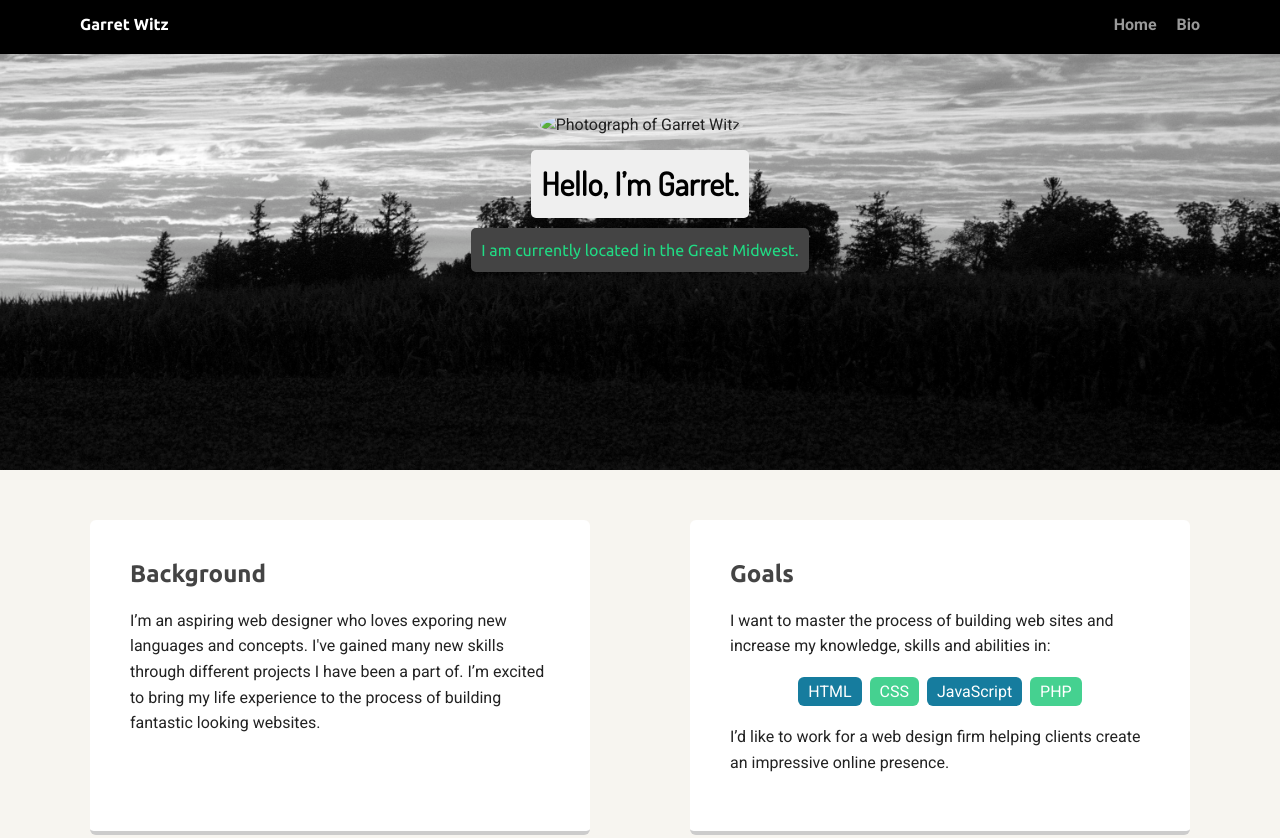
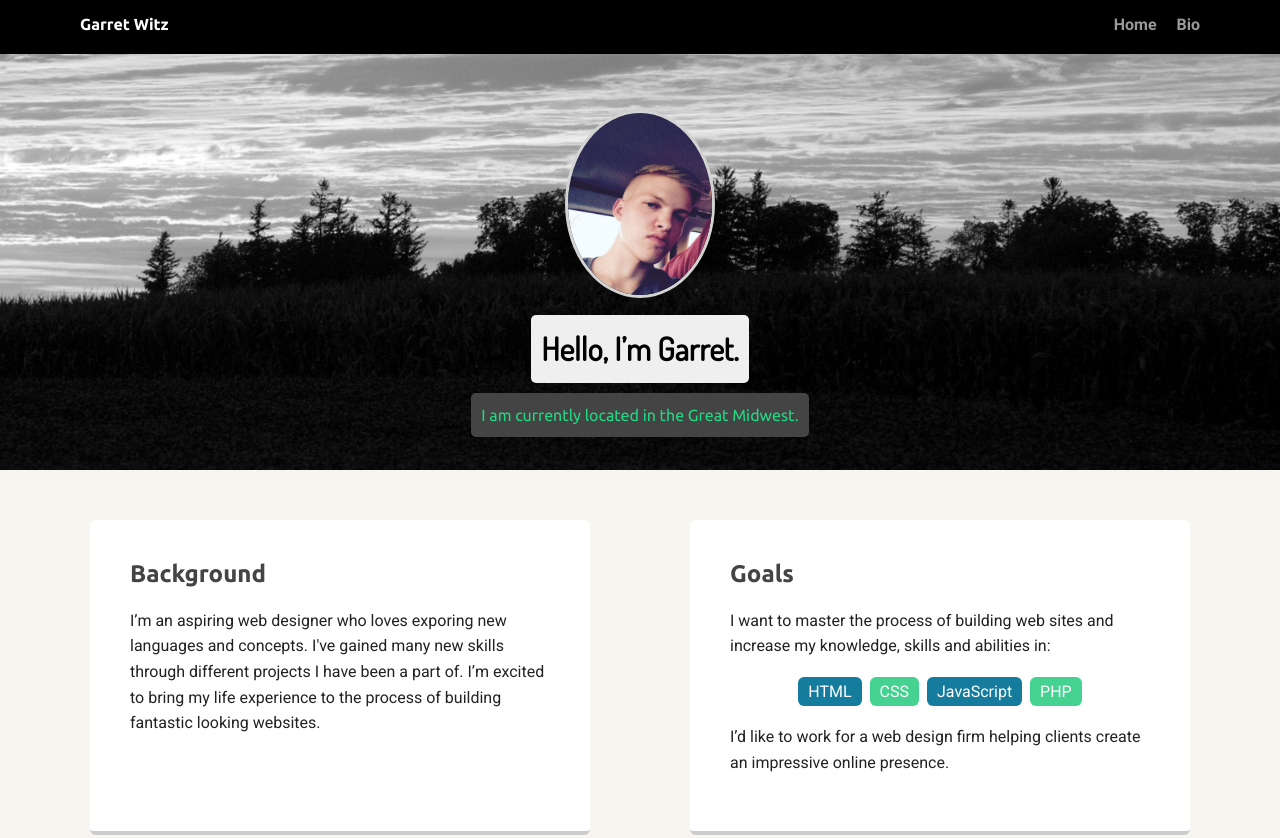
Before and after one commit to GarretWitz/Personal-Profile, a plain HTML site: page index.html in a window 1280 px wide. Shown: the top 838 px of the page. Drawn offline with Linux system fonts and the light colour scheme; files whose address does not match are found by name; a web font is replaced by a local one.

Commit message:
Corrected link to profile photo.

```diff
--- a/index.html
+++ b/index.html
@@ -19,7 +19,7 @@
     </div>
 
     <header>
-      <img src="Garret.jpg" alt="Photograph of Garret Witz" class="profile-image">
+      <img src="Images/Garret.jpg" alt="Photograph of Garret Witz" class="profile-image">
       <h1 class="tag name">Hello, I’m Garret.</h1>
       <p class="tag location">I am currently located in the Great Midwest.</p>
     </header>
```
